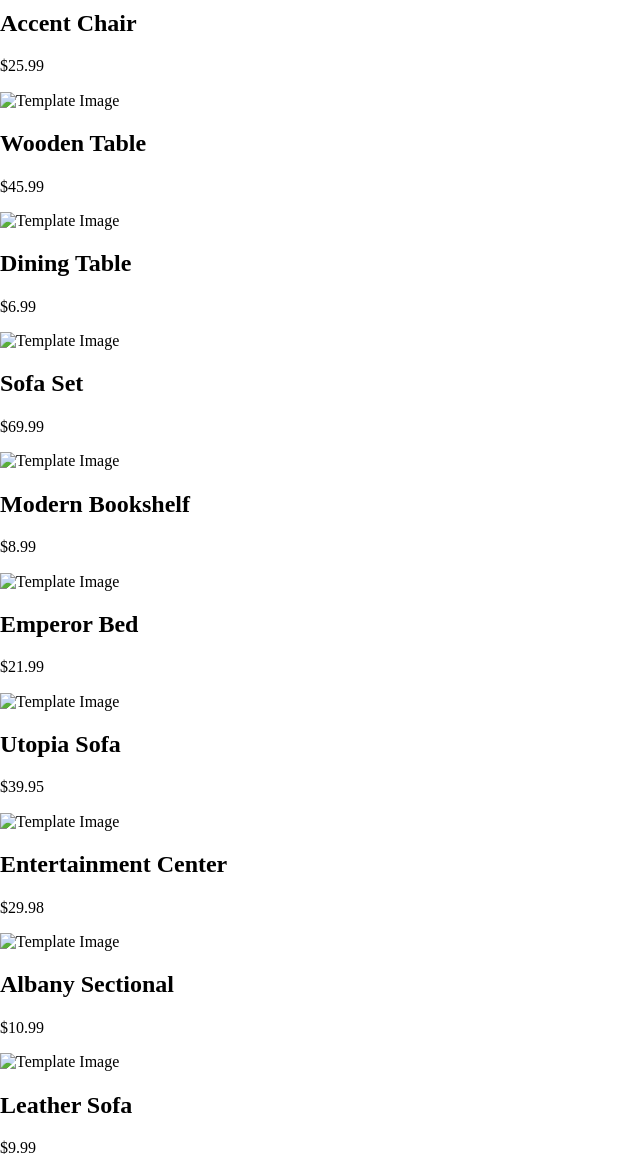
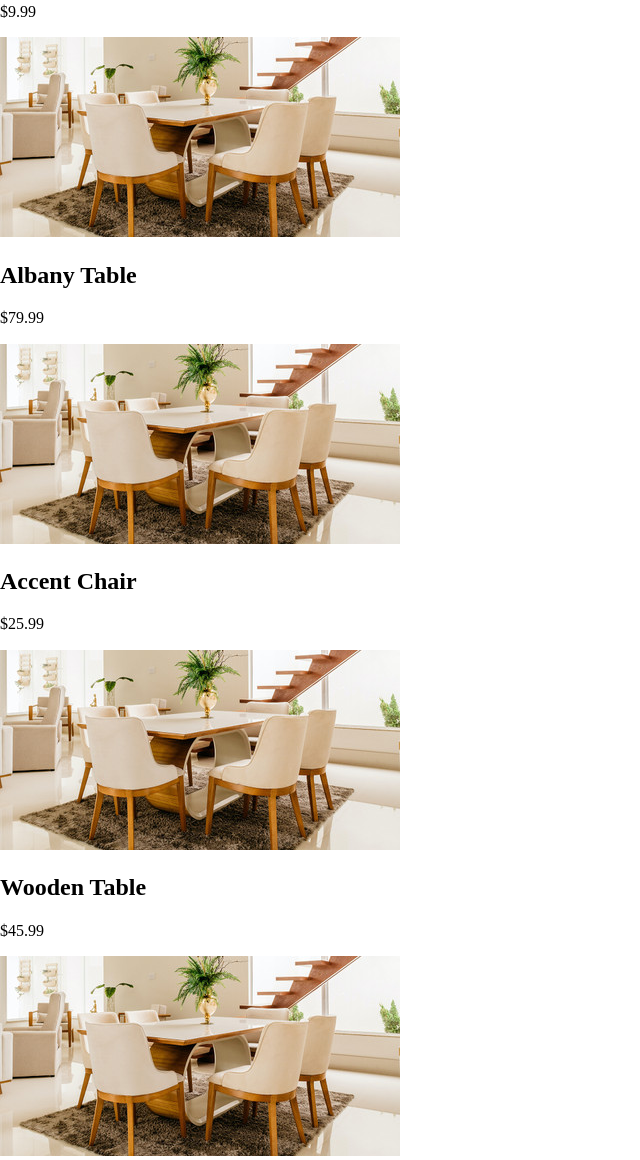
Before and after one commit to volodons/online-store, a plain HTML site: page task2_8/pages/products.html in a window 1280 px wide. Shown: the part 624-1784 px from the top of the page, without its empty margins (0-640 px from the left). Drawn offline with Linux system fonts and the light colour scheme.

Commit message:
Fix bug: non-working image links in pages other than index.html

```diff
--- a/task2_8/pages/products.html
+++ b/task2_8/pages/products.html
@@ -44,7 +44,7 @@
     <main>
       <article>
         <img
-          src="./images/template-image.jpg"
+          src="../images/template-image.jpg"
           alt="Template Image"
           title="Template Image"
         />
@@ -53,7 +53,7 @@
       </article>
       <article>
         <img
-          src="./images/template-image.jpg"
+          src="../images/template-image.jpg"
           alt="Template Image"
           title="Template Image"
         />
@@ -62,7 +62,7 @@
       </article>
       <article>
         <img
-          src="./images/template-image.jpg"
+          src="../images/template-image.jpg"
           alt="Template Image"
           title="Template Image"
         />
@@ -71,7 +71,7 @@
       </article>
       <article>
         <img
-          src="./images/template-image.jpg"
+          src="../images/template-image.jpg"
           alt="Template Image"
           title="Template Image"
         />
@@ -80,7 +80,7 @@
       </article>
       <article>
         <img
-          src="./images/template-image.jpg"
+          src="../images/template-image.jpg"
           alt="Template Image"
           title="Template Image"
         />
@@ -89,7 +89,7 @@
       </article>
       <article>
         <img
-          src="./images/template-image.jpg"
+          src="../images/template-image.jpg"
           alt="Template Image"
           title="Template Image"
         />
@@ -98,7 +98,7 @@
       </article>
       <article>
         <img
-          src="./images/template-image.jpg"
+          src="../images/template-image.jpg"
           alt="Template Image"
           title="Template Image"
         />
@@ -107,7 +107,7 @@
       </article>
       <article>
         <img
-          src="./images/template-image.jpg"
+          src="../images/template-image.jpg"
           alt="Template Image"
           title="Template Image"
         />
@@ -116,7 +116,7 @@
       </article>
       <article>
         <img
-          src="./images/template-image.jpg"
+          src="../images/template-image.jpg"
           alt="Template Image"
           title="Template Image"
         />
@@ -125,7 +125,7 @@
       </article>
       <article>
         <img
-          src="./images/template-image.jpg"
+          src="../images/template-image.jpg"
           alt="Template Image"
           title="Template Image"
         />
@@ -134,7 +134,7 @@
       </article>
       <article>
         <img
-          src="./images/template-image.jpg"
+          src="../images/template-image.jpg"
           alt="Template Image"
           title="Template Image"
         />
@@ -143,7 +143,7 @@
       </article>
       <article>
         <img
-          src="./images/template-image.jpg"
+          src="../images/template-image.jpg"
           alt="Template Image"
           title="Template Image"
         />
@@ -156,7 +156,7 @@
       <h2>Your Bag</h2>
       <article>
         <img
-          src="./images/template-image.jpg"
+          src="../images/template-image.jpg"
           alt="Template Image"
           title="Template Image"
         />
```
Also changed, not shown: task2_8/pages/about-us.html (+1 -1 lines).
